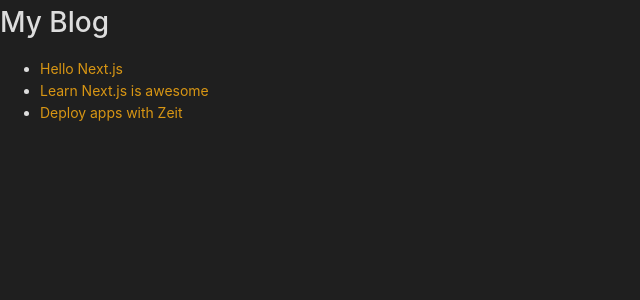
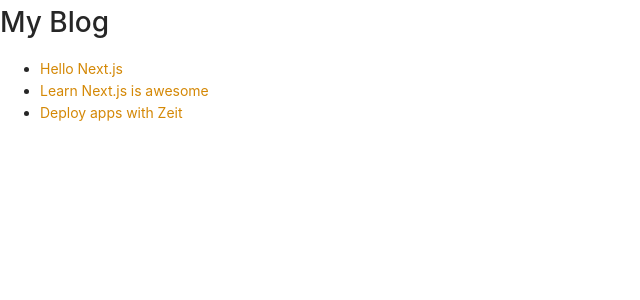
Before and after one commit to jca41/rramen, a Next.js app: page / in a window 1280 px wide. Shown: the top 300 px of the page, without its empty margins (0-640 px from the left). Built offline with nearby package versions, Linux system fonts and the light colour scheme.

Commit message:
tweak colors

```diff
--- a/styles/index.less
+++ b/styles/index.less
@@ -1,6 +1,7 @@
-@import '~antd/dist/antd.dark.less';
+@import '~antd/dist/antd.less';
+@import './layout.less';
 
-@primary-color: @gold-6;
-@body-background: #1f1f1f;
-
-@import './layout.less';
+@primary-color: @gold-7;
+@layout-body-background: @white;
+@border-color-base: hsv(0, 0, 70%);
+@border-color-split: hsv(0, 0, 70%);
```
